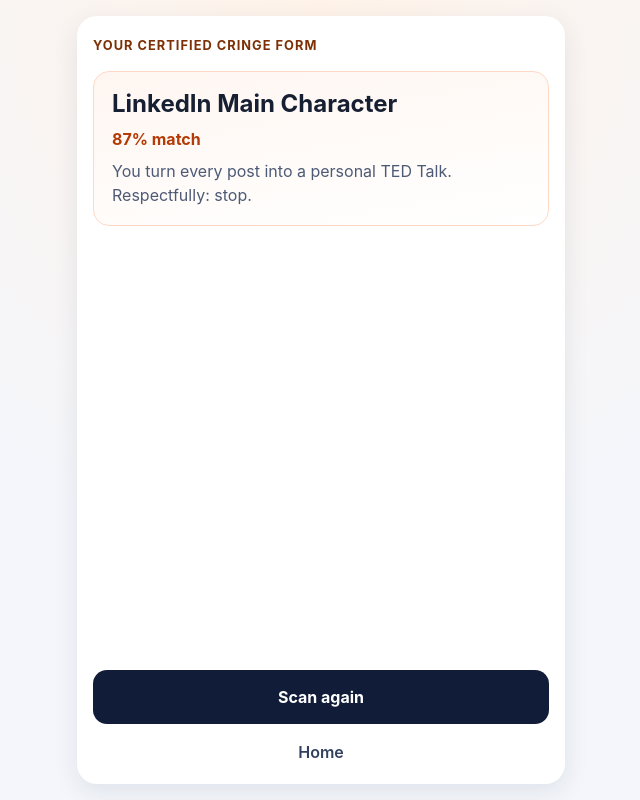
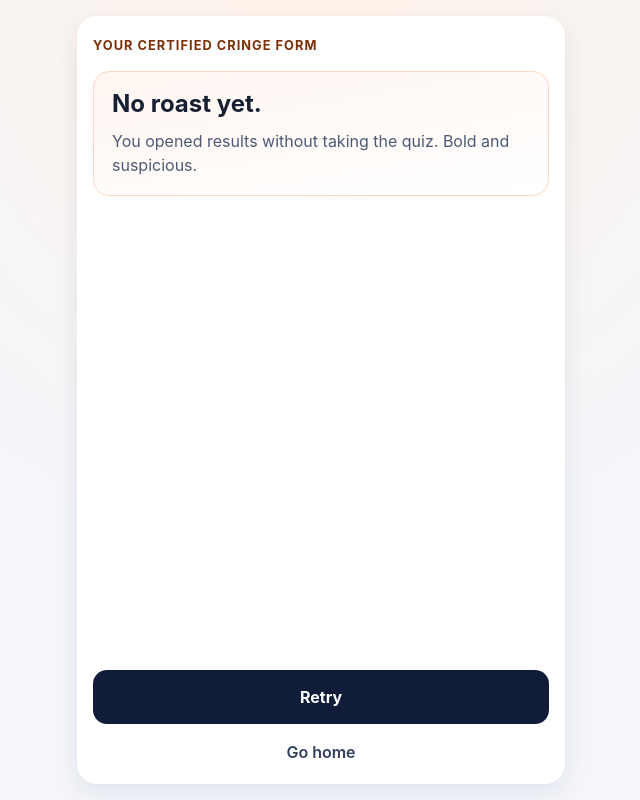
Before and after one commit to Marian-Ovidiu/cringe-detector, a Vue app: page /result in a window 1280 px wide. Shown: the whole page, without its empty margins (319-959 px from the left). Built offline with nearby package versions, Linux system fonts and the light colour scheme.

Commit message:
pages, flow, result

```diff
--- a/src/pages/QuizPage.vue
+++ b/src/pages/QuizPage.vue
@@ -17,7 +17,13 @@
 const totalQuestions = questions.length
 const currentQuestion = computed(() => questions[currentIndex.value] ?? null)
 const progressText = computed(() => `${Math.min(currentIndex.value + 1, totalQuestions)}/${totalQuestions}`)
-const progressWidth = computed(() => `${(Math.min(currentIndex.value + 1, totalQuestions) / totalQuestions) * 100}%`)
+const progressWidth = computed(() => {
+  if (totalQuestions === 0) {
+    return '0%'
+  }
+
+  return `${(Math.min(currentIndex.value + 1, totalQuestions) / totalQuestions) * 100}%`
+})
 
 function onAnswerTap(answer: Answer): void {
   if (!currentQuestion.value || isDone.value) {
--- a/src/pages/ResultPage.vue
+++ b/src/pages/ResultPage.vue
@@ -1,15 +1,64 @@
+<script setup lang="ts">
+import { ref } from 'vue'
+import type { MatchOutput } from '../engine/matcher'
+
+const RESULT_STORAGE_KEY = 'cringe-detector-result'
+
+const result = ref<MatchOutput | null>(null)
+const imageFailed = ref(false)
+
+function isValidResult(payload: unknown): payload is MatchOutput {
+  if (!payload || typeof payload !== 'object') {
+    return false
+  }
+
+  const maybeResult = payload as MatchOutput
+  return (
+    typeof maybeResult.percentage === 'number' &&
+    !!maybeResult.meme &&
+    typeof maybeResult.meme.title === 'string' &&
+    typeof maybeResult.meme.imageUrl === 'string' &&
+    typeof maybeResult.meme.roast === 'string'
+  )
+}
+
+try {
+  const savedResult = sessionStorage.getItem(RESULT_STORAGE_KEY)
+  if (savedResult) {
+    const parsed = JSON.parse(savedResult)
+    result.value = isValidResult(parsed) ? parsed : null
+  }
+} catch {
+  result.value = null
+}
+</script>
+
 <template>
   <main class="screen">
     <p class="result-label">Your certified cringe form</p>
 
-    <section class="result-card">
-      <h1>LinkedIn Main Character</h1>
-      <p class="score">87% match</p>
-      <p class="summary">You turn every post into a personal TED Talk. Respectfully: stop.</p>
+    <section v-if="result" class="result-card">
+      <img
+        v-if="!imageFailed"
+        :src="result.meme.imageUrl"
+        :alt="result.meme.title"
+        class="meme-image"
+        @error="imageFailed = true"
+      />
+      <div v-else class="meme-image fallback">Meme loading like your self-awareness.</div>
+
+      <h1>{{ result.meme.title }}</h1>
+      <p class="score">{{ result.percentage }}% cringe match</p>
+      <p class="summary">{{ result.meme.roast }}</p>
     </section>
 
-    <RouterLink class="primary-button" to="/quiz">Scan again</RouterLink>
-    <RouterLink class="secondary-link" to="/">Home</RouterLink>
+    <section v-else class="result-card">
+      <h1>No roast yet.</h1>
+      <p class="summary">You opened results without taking the quiz. Bold and suspicious.</p>
+    </section>
+
+    <RouterLink class="primary-button" to="/quiz">Retry</RouterLink>
+    <RouterLink class="secondary-link" to="/">Go home</RouterLink>
   </main>
 </template>
 
@@ -29,7 +78,23 @@
   background: linear-gradient(170deg, #fff6f1 0%, #ffffff 100%);
   border: 1px solid #ffd8c5;
   display: grid;
-  gap: 8px;
+  gap: 10px;
+}
+
+.meme-image {
+  width: 100%;
+  height: 170px;
+  border-radius: 12px;
+  object-fit: cover;
+  background: #f6d8c8;
+}
+
+.fallback {
+  display: grid;
+  place-items: center;
+  padding: 12px;
+  font-size: 0.9rem;
+  color: #5f4f47;
 }
 
 h1 {
```
